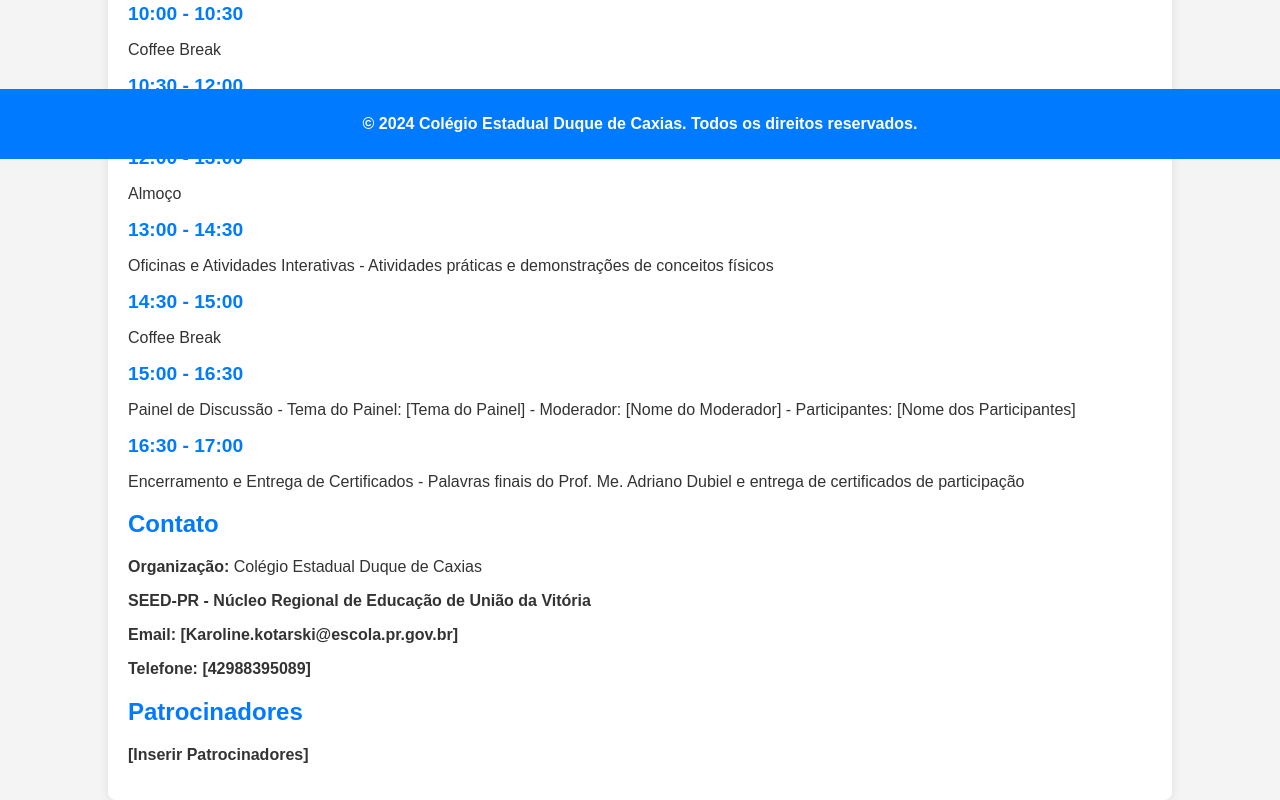
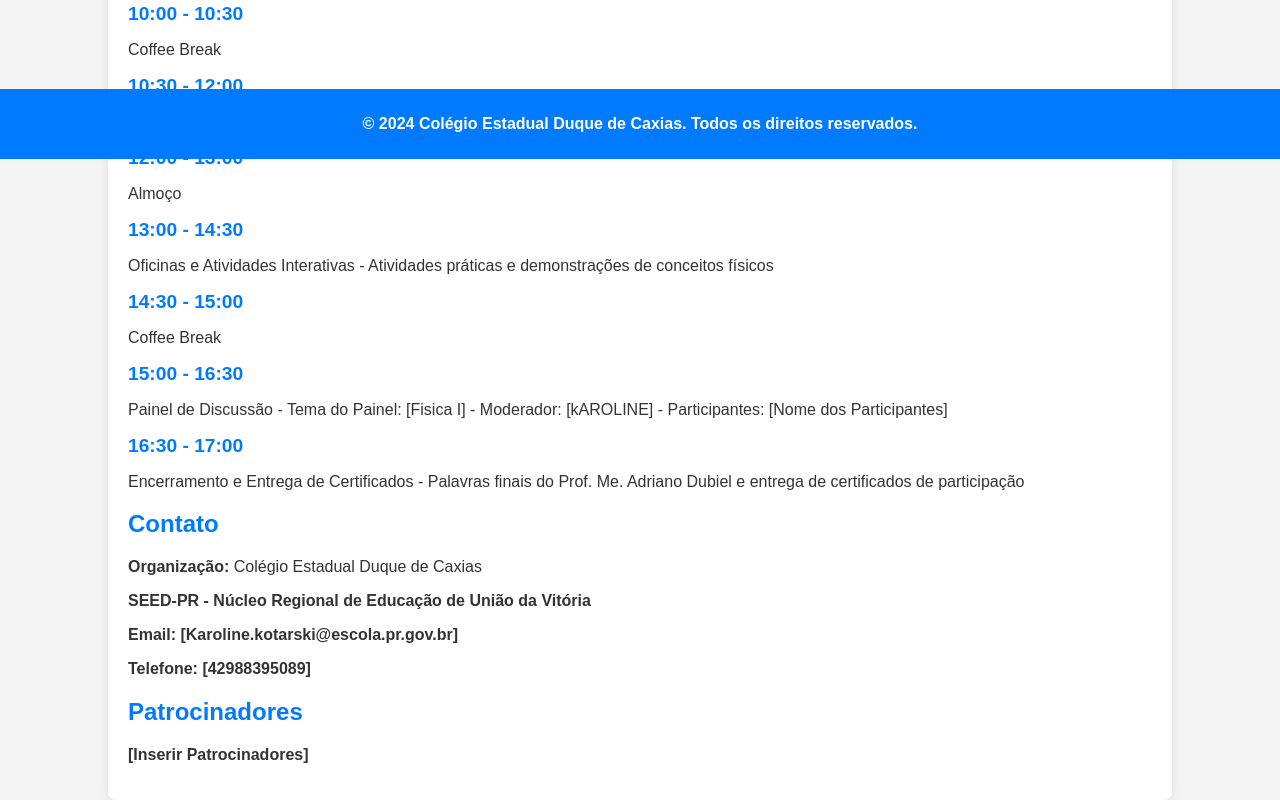
Before and after one commit to Karolinesiqueira/3AnoA, a plain HTML site: page index.html in a window 1280 px wide. Shown: the part 641-1441 px from the top of the page. Drawn offline with Linux system fonts and the light colour scheme.

Commit message:
Update index.html

```diff
--- a/index.html
+++ b/index.html
@@ -102,7 +102,7 @@ Atividades em HTML e CSS para os alunos da CED Duque de Caxias- Antonio Olinto
         </div>
         <div class="agenda-item">
             <h3>15:00 - 16:30</h3>
-            <p>Painel de Discussão - Tema do Painel: [Tema do Painel] - Moderador: [Nome do Moderador] - Participantes: [Nome dos Participantes]</p>
+            <p>Painel de Discussão - Tema do Painel: [Fisica I] - Moderador: [kAROLINE] - Participantes: [Nome dos Participantes]</p>
         </div>
         <div class="agenda-item">
             <h3>16:30 - 17:00</h3>
```
